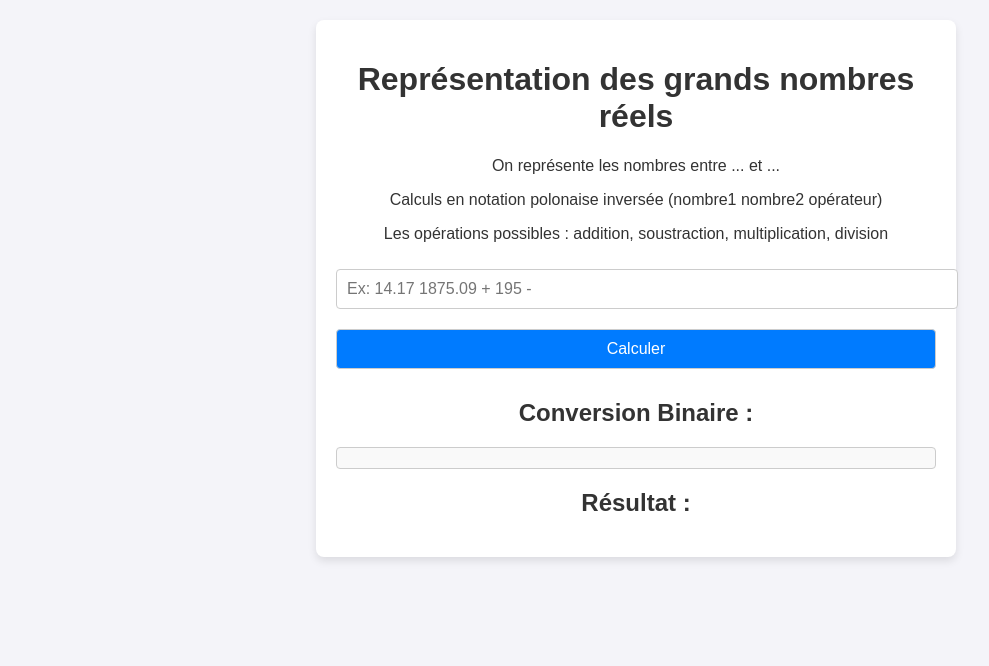
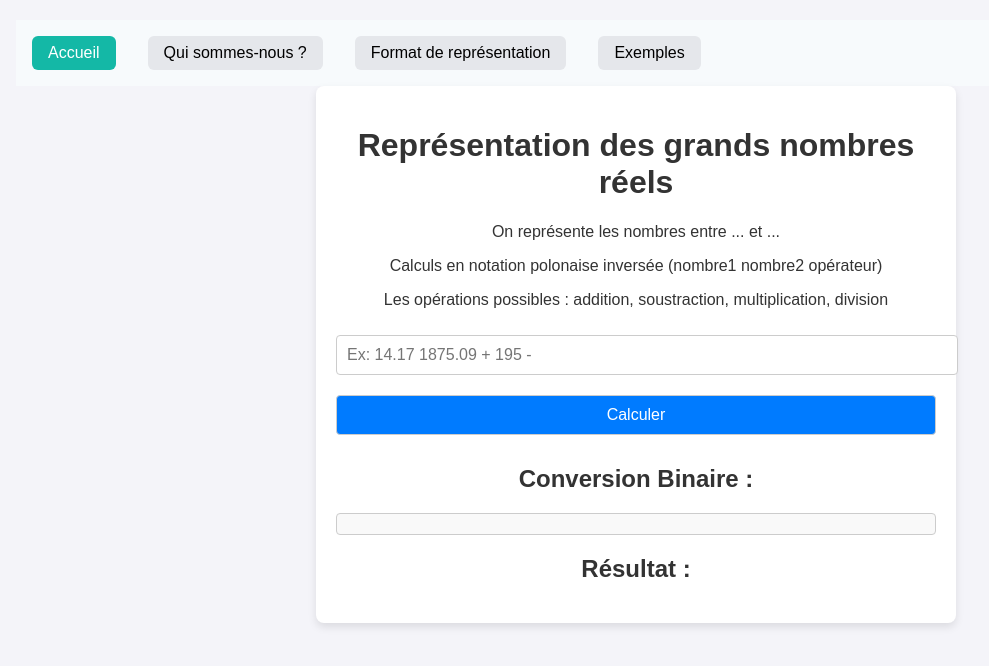
Before and after one commit to Emmanuel552001/representation_de_grands_reels, a website: page index.html in a window 1280 px wide. Shown: the whole page, without its empty margins (4-993 px from the left). Drawn offline with Linux system fonts and the light colour scheme.

Commit message:
ajout du menu. NON FINI !

```diff
--- a/index.html
+++ b/index.html
@@ -7,6 +7,34 @@
   <link rel="stylesheet" href="style.css">
 </head>
 <body>
+  <!-- Navigation Verticale -->
+  <nav id="nav-menu" class="menu-container horizontal">
+      <ul class="menu-list">
+          <li>
+              <a href="./index.html" class="menu-link active">
+                  Accueil
+              </a>
+          </li>
+          <br>
+          <li>
+              <a href="./form_devoirs.html" class="menu-link">
+                  Qui sommes-nous ?
+              </a>
+          </li>
+          <br>
+          <li>
+              <a href="./edt.html" class="menu-link">
+                  Format de représentation
+              </a>
+          </li>
+          <br>
+          <li>
+              <a href="form_commande.html" class="menu-link">
+                  Exemples
+              </a>
+          </li>
+      </ul>
+  </nav> <!-- Fin de Navigation Verticale -->
   <div class="container">
     <h1>Représentation des grands nombres réels</h1>
     <p>On représente les nombres entre ... et ...</p>
--- a/style.css
+++ b/style.css
@@ -47,3 +47,53 @@ body {
     white-space: pre-wrap;
     word-wrap: break-word;
   }
+
+/* CSS du Menu */
+/* Conteneur du menu */
+.menu-container {
+  background-color: #f7fafc;
+  width: 16rem; /* 64 * 0.25rem = 16rem */
+  padding: 1rem;
+  display: flex;
+  flex-direction: column;
+  justify-content: space-between;
+}
+
+/* Liste du menu */
+.menu-list {
+  list-style: none;
+  padding: 0;
+  margin: 0;
+}
+
+/* Liens du menu */
+.menu-link {
+  display: block;
+  padding: 0.5rem 1rem;
+  border-radius: 0.375rem;
+  text-decoration: none;
+  background-color: #e5e7eb;
+  color: black;
+  transition: background-color 0.3s;
+}
+
+.menu-link:hover {
+  background-color: #f472b6;
+  color: white;
+}
+
+.menu-link.active {
+  background-color: #14b8a6;
+  color: white;
+}
+
+/* Pour une version horizontale */
+.menu-container.horizontal {
+  flex-direction: row;
+  width: auto;
+}
+
+.menu-container.horizontal .menu-list {
+  display: flex;
+  gap: 1rem;
+}
```
